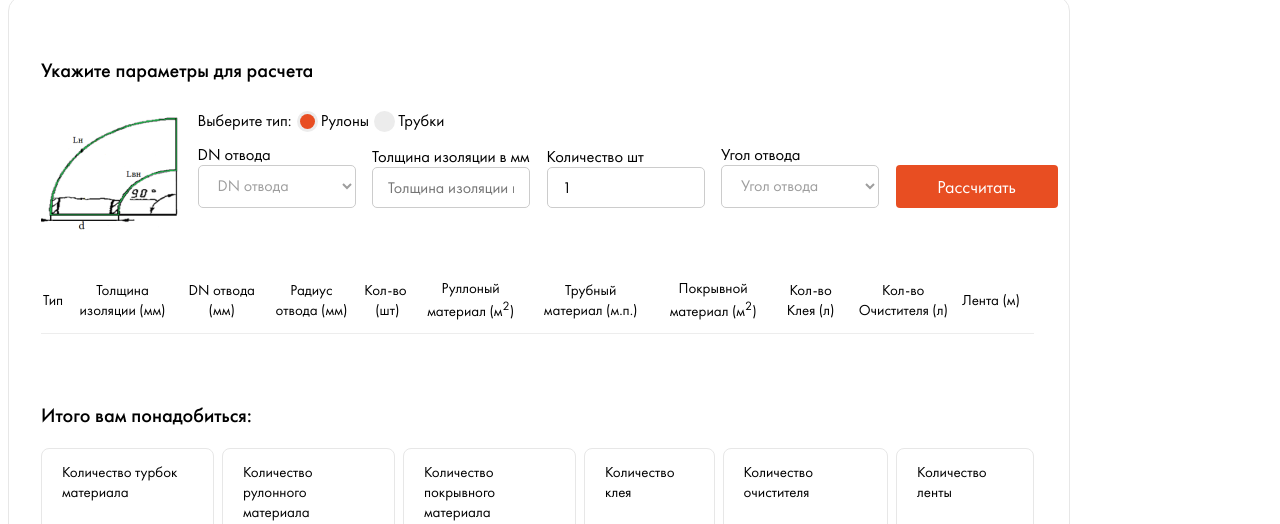
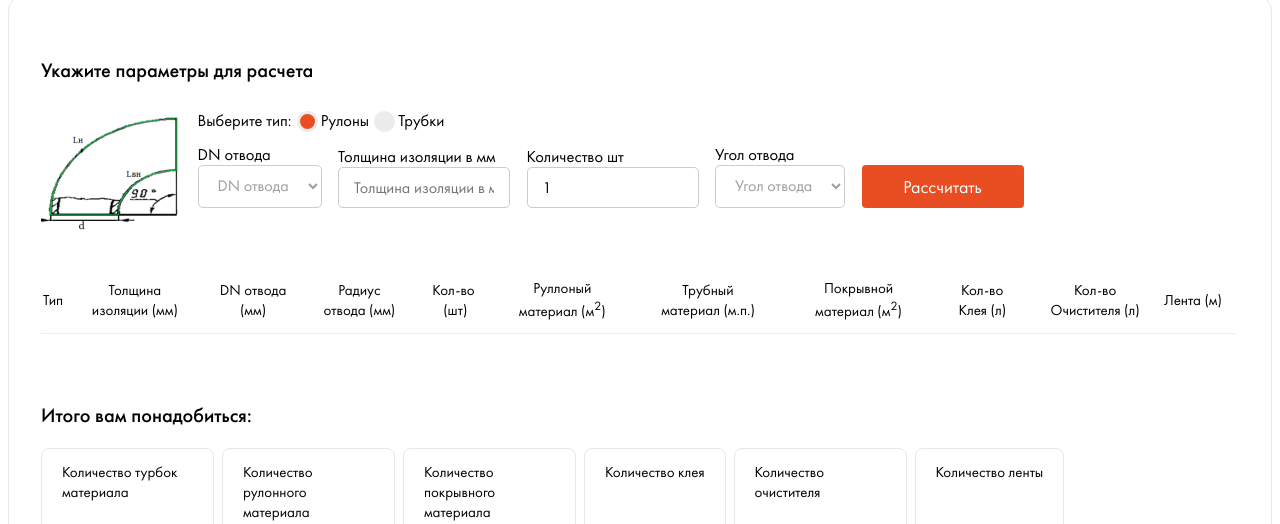
Before and after one commit to traacc/angleCalc, a plain HTML site: page index.html in a window 1280 px wide. Shown: the part 257-781 px from the top of the page. Drawn offline with Linux system fonts and the light colour scheme.

Commit message:
Add files via upload

```diff
--- a/style.css
+++ b/style.css
@@ -13,7 +13,6 @@ h1, h2, h3, h4, h5, h6 {
     display: none;
 }
 .calc {
-    max-width: 1062px;
     border: 1px solid #E7E7E7;
     border-radius: 15px;
 
@@ -154,7 +153,7 @@ h1, h2, h3, h4, h5, h6 {
     justify-content: end;
 }
 .calcHeader__row .inputBlock {
-    width: 158px;
+    /*width: 158px;*/
 }
 .calcHeader__row select:required:invalid {
     color: #9e9e9e;
```
